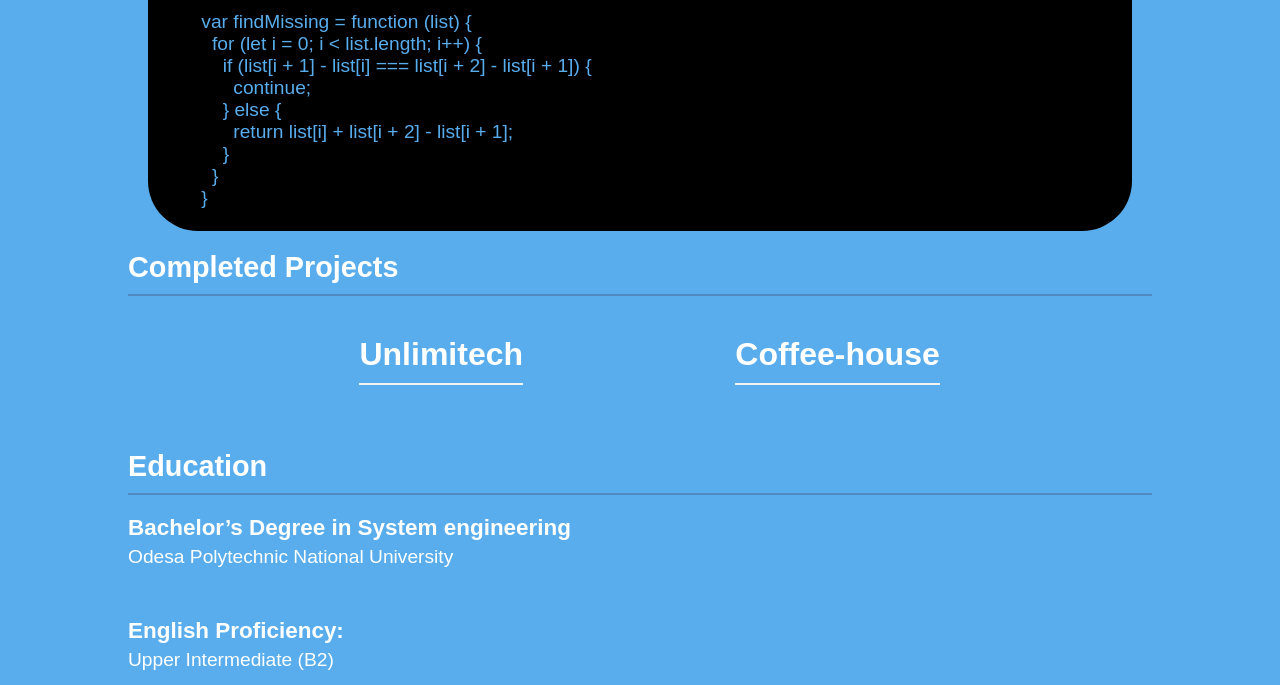
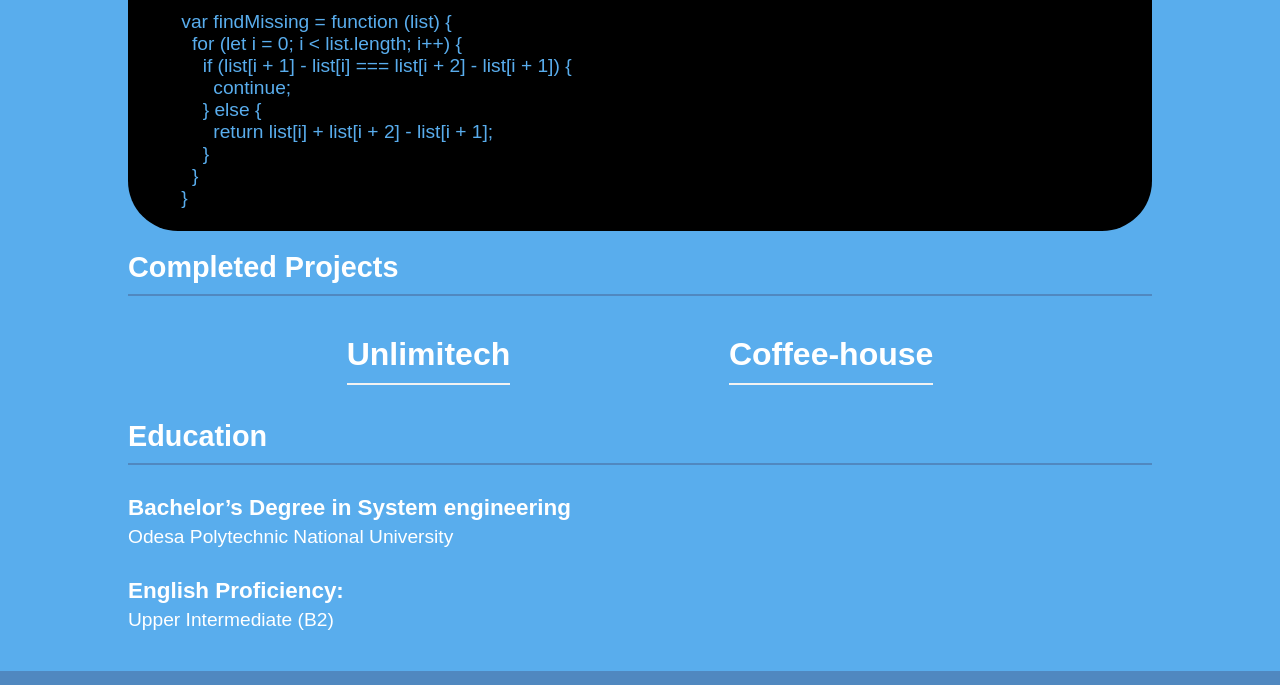
Before and after one commit to Ola793/rsschool-cv, a plain HTML site: page index.html in a window 1280 px wide. Shown: the part 988-1673 px from the top of the page. Drawn offline with Linux system fonts and the light colour scheme.

Commit message:
refactor: margins

```diff
--- a/style.scss
+++ b/style.scss
@@ -110,7 +110,7 @@ main {
   .code-example {
     pre {
       display: flex;
-      margin: 20px;
+      margin: 20px 0;
       white-space: pre-wrap;
       background-color: #000000;
       color: $background-color;
@@ -121,13 +121,10 @@ main {
   }
 
   #projects {
-    margin-bottom: 50px;
-
     .projects-list {
       display: flex;
       justify-content: space-evenly;
       flex-wrap: wrap;
-      margin-left: 1em;
 
       .projects-list-item {
         margin: 15px 0;
@@ -145,7 +142,7 @@ main {
   }
 
   #education {
-    margin-bottom: 50px;
+    margin-bottom: 40px;
 
     h3 {
       margin: 5px 0;
@@ -153,7 +150,7 @@ main {
 
     .education-wrapper {
       div {
-        margin: 20px 0 50px;
+        margin: 30px 0;
       }
     }
   }
```
Also changed, not shown: style.css, 1 other file.
